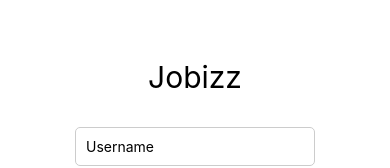
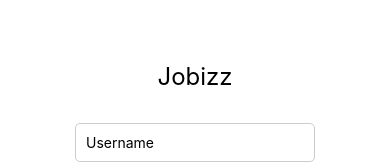
Before and after one commit to ESIANNAN/rn-assignment4-11347739, a React Native app: screen / in a window 390 px wide. Shown: the part 262-430 px from the top of the page. Built offline with nearby package versions, Linux system fonts and the light colour scheme.

Commit message:
changed font size of Jobizz

```diff
--- a/Login.js
+++ b/Login.js
@@ -32,7 +32,7 @@ const styles = StyleSheet.create({
     padding: 16,
   },
   title: {
-    fontSize: 30,
+    fontSize: 24,
     marginBottom: 24,
   },
   input: {
```
